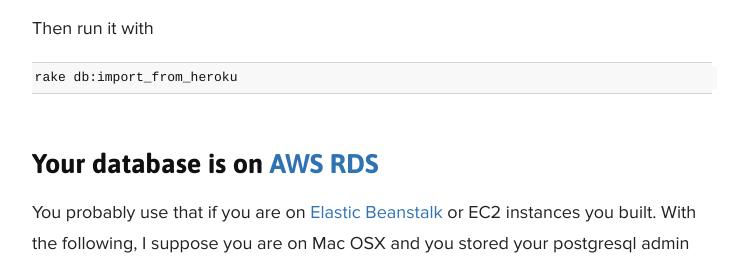
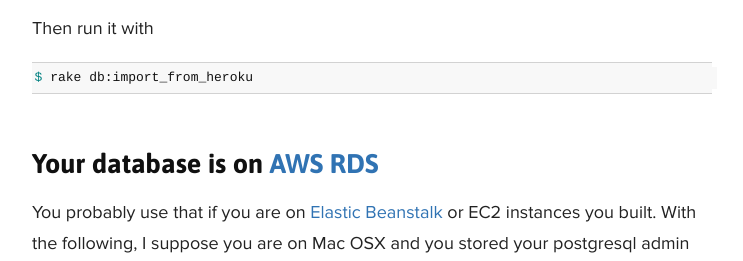
Before and after one commit to ssaunier/ssaunier.github.io, a Jekyll site: the page built from _posts/2015-01-07-dump-a-postgresql-production-database-and-mount-it-locally.markdown, in a window 1280 px wide, cut to the strip 724-985 px from the top of the page. Shown: the whole strip, without its empty margins (268-1011 px from the left). Built offline with Jekyll 4.4.1, drawn with Linux system fonts in a browser that asks for light colours; Markdown is read by kramdown in place of the engine named in the settings; comment, search, counter and statistics services are not loaded.

Commit message:
Forgot a $

````diff
--- a/_posts/2015-01-07-dump-a-postgresql-production-database-and-mount-it-locally.markdown
+++ b/_posts/2015-01-07-dump-a-postgresql-production-database-and-mount-it-locally.markdown
@@ -20,7 +20,7 @@
 Then run it with
 
 ```bash
-rake db:import_from_heroku
+$ rake db:import_from_heroku
 ```
 
 ## Your database is on [AWS RDS](aws.amazon.com/rds/)
````
